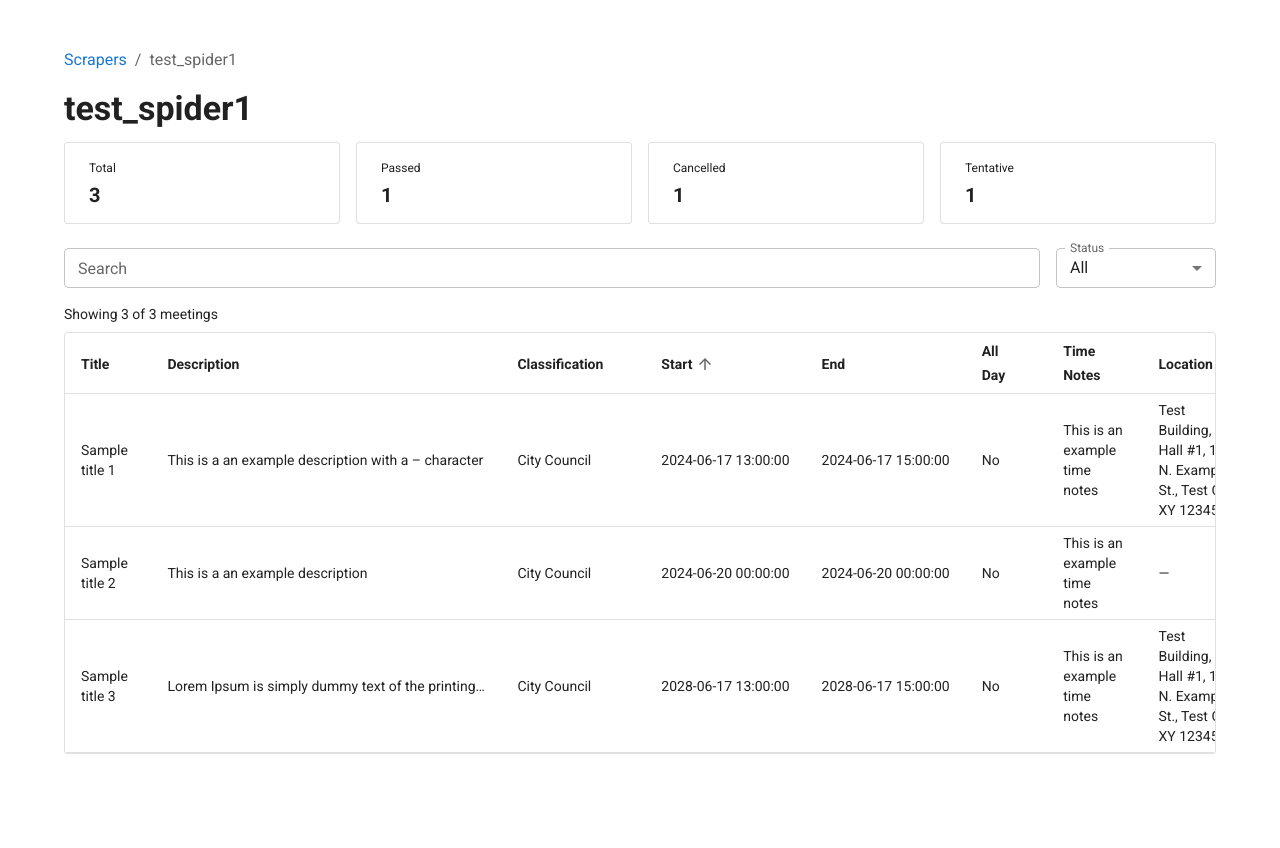
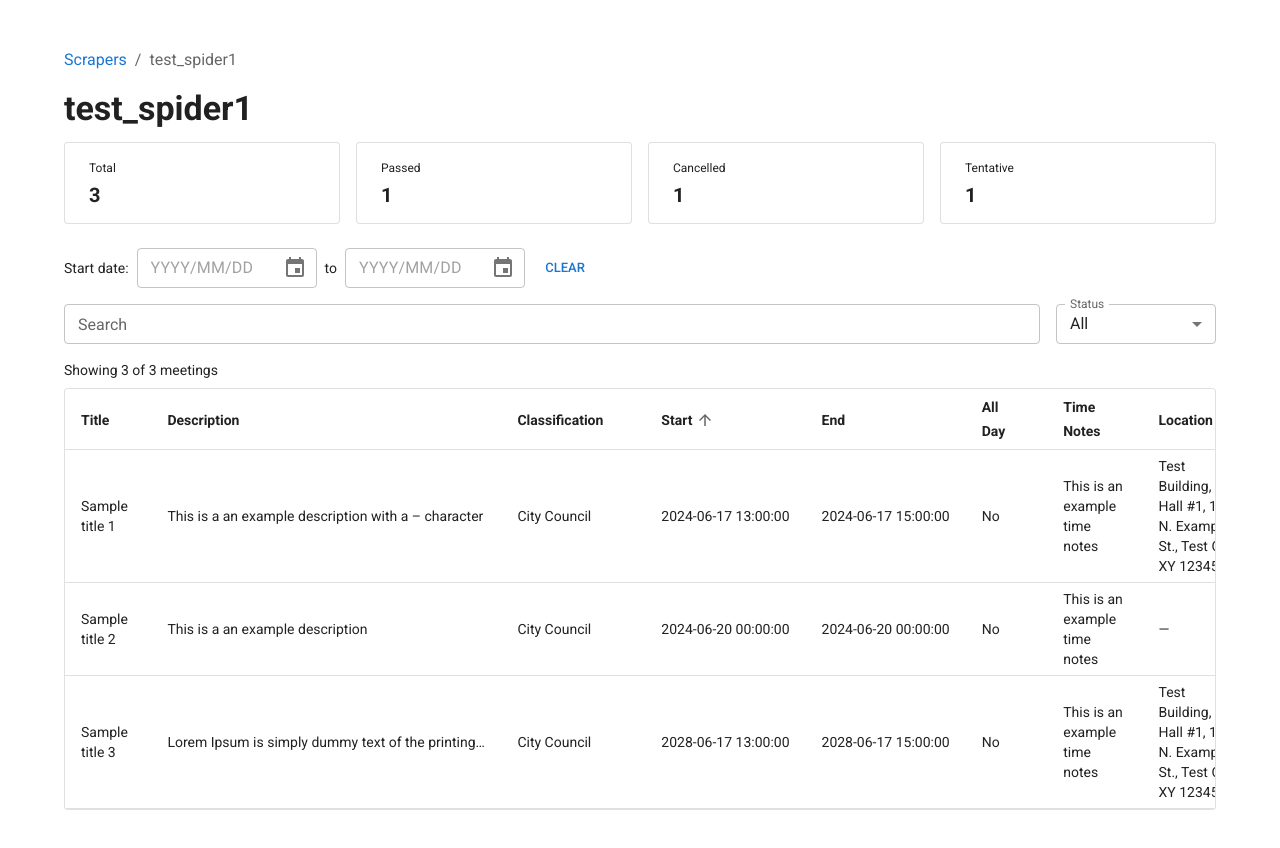
Before and after one commit to DevArtsLab/city-scrapers-meetings-viewer, a Next.js app: page /scrapers/test_spider1 in a window 1280 px wide. Shown: the top 848 px of the page. Before the commit the page ends 802 px from the top, so only its background shows below. Built offline with nearby package versions, Linux system fonts and the light colour scheme; what @mui/material-nextjs would draw is missing.

Commit message:
Added date range filter

```diff
--- /dev/null
+++ b/components/DateRangeFilter.tsx
@@ -0,0 +1,78 @@
+"use client";
+
+import Alert from "@mui/material/Alert";
+import Button from "@mui/material/Button";
+import Stack from "@mui/material/Stack";
+import Typography from "@mui/material/Typography";
+import { DatePicker } from "@mui/x-date-pickers/DatePicker";
+import { LocalizationProvider } from "@mui/x-date-pickers/LocalizationProvider";
+import { AdapterDayjs } from "@mui/x-date-pickers/AdapterDayjs";
+import dayjs, { Dayjs } from "dayjs";
+
+interface DateRangeFilterProps {
+  dateFrom: string;
+  dateTo: string;
+  onDateFromChange: (value: string) => void;
+  onDateToChange: (value: string) => void;
+  onClear: () => void;
+}
+
+export default function DateRangeFilter({
+  dateFrom,
+  dateTo,
+  onDateFromChange,
+  onDateToChange,
+  onClear,
+}: DateRangeFilterProps) {
+  const fromValue = dateFrom ? dayjs(dateFrom) : null;
+  const toValue = dateTo ? dayjs(dateTo) : null;
+  const endDateIsBeforeStartDate =
+    fromValue !== null && toValue !== null && toValue.isBefore(fromValue);
+
+  return (
+    <LocalizationProvider dateAdapter={AdapterDayjs}>
+      <Stack
+        direction="row"
+        spacing={1}
+        useFlexGap
+        sx={{ mb: 2, alignItems: "center", flexWrap: "wrap" }}
+      >
+        <Typography variant="body2" sx={{ whiteSpace: "nowrap" }}>
+          Start date:
+        </Typography>
+        <DatePicker
+          value={fromValue}
+          onChange={(val: Dayjs | null) =>
+            onDateFromChange(val ? val.format("YYYY-MM-DD") : "")
+          }
+          format="YYYY/MM/DD"
+          slotProps={{ textField: { size: "small", sx: { width: 180 } } }}
+        />
+        <Typography variant="body2">to</Typography>
+        <DatePicker
+          value={toValue}
+          minDate={fromValue ?? undefined}
+          onChange={(val: Dayjs | null) =>
+            onDateToChange(val ? val.format("YYYY-MM-DD") : "")
+          }
+          format="YYYY/MM/DD"
+          slotProps={{
+            textField: {
+              size: "small",
+              sx: { width: 180 },
+              error: endDateIsBeforeStartDate,
+            },
+          }}
+        />
+        {endDateIsBeforeStartDate && (
+          <Alert severity="error" sx={{ py: 0 }}>
+            End date must be after start date
+          </Alert>
+        )}
+        <Button size="small" onClick={onClear}>
+          Clear
+        </Button>
+      </Stack>
+    </LocalizationProvider>
+  );
+}
--- a/components/MeetingsTable.tsx
+++ b/components/MeetingsTable.tsx
@@ -15,6 +15,7 @@ import TextField from "@mui/material/TextField";
 import MenuItem from "@mui/material/MenuItem";
 import Typography from "@mui/material/Typography";
 import type { MeetingRecord } from "@/lib/scrapers";
+import DateRangeFilter from "@/components/DateRangeFilter";
 import MeetingCard, {
   locationText,
   normalizeStatus,
@@ -132,8 +133,18 @@ export default function MeetingsTable({
 }) {
   const [search, setSearch] = useState("");
   const [statusFilter, setStatusFilter] = useState("all");
+  const [dateFrom, setDateFrom] = useState("");
+  const [dateTo, setDateTo] = useState("");
   const [sortKey, setSortKey] = useState<SortKey>("start");
   const [sortDirection, setSortDirection] = useState<SortDirection>("asc");
+
+  // Convert "YYYY-MM-DD" to Date object in local time
+  const parseLocalDate = (s: string): Date | null => {
+    if (!s) return null;
+    const [y, m, d] = s.split("-").map(Number);
+    const date = new Date(y, m - 1, d, 0, 0, 0, 0);
+    return isNaN(date.getTime()) ? null : date;
+  };
 
   const stats = useMemo(() => {
     const counts: Record<string, number> = {};
@@ -152,6 +163,25 @@ export default function MeetingsTable({
       filtered = filtered.filter(
         (r) => normalizeStatus(r.status) === statusFilter
       );
+    }
+
+    // Date filterring: include meetings that start or end within the selected date range
+    if (dateFrom || dateTo) {
+      const from = parseLocalDate(dateFrom);
+      const toDate = parseLocalDate(dateTo);
+      if (toDate) toDate.setHours(23, 59, 59, 999);
+
+      filtered = filtered.filter((r) => {
+        const isWithinDateRange = (dateStr: string | undefined) => {
+          if (!dateStr) return false;
+          const meetingDate = new Date(dateStr);
+          if (isNaN(meetingDate.getTime())) return false;
+          if (from && meetingDate < from) return false;
+          if (toDate && meetingDate > toDate) return false;
+          return true;
+        };
+        return isWithinDateRange(r.start) || isWithinDateRange(r.end);
+      });
     }
 
     if (query) {
@@ -174,7 +204,7 @@ export default function MeetingsTable({
       const cmp = sortValue(a, sortKey).localeCompare(sortValue(b, sortKey));
       return sortDirection === "asc" ? cmp : -cmp;
     });
-  }, [records, search, statusFilter, sortKey, sortDirection]);
+  }, [records, search, statusFilter, dateFrom, dateTo, sortKey, sortDirection]);
 
   const handleSort = (key: SortKey) => {
     if (key === sortKey) {
@@ -204,6 +234,17 @@ export default function MeetingsTable({
           />
         ))}
       </Box>
+
+      <DateRangeFilter
+        dateFrom={dateFrom}
+        dateTo={dateTo}
+        onDateFromChange={setDateFrom}
+        onDateToChange={setDateTo}
+        onClear={() => {
+          setDateFrom("");
+          setDateTo("");
+        }}
+      />
 
       <Stack
         direction={{ xs: "column", sm: "row" }}
--- a/package.json
+++ b/package.json
@@ -16,6 +16,8 @@
     "@emotion/styled": "^11.14.1",
     "@mui/material": "^9.0.1",
     "@mui/material-nextjs": "^9.0.1",
+    "@mui/x-date-pickers": "^9.5.0",
+    "date-fns": "^4.4.0",
     "next": "16.2.6",
     "react": "19.2.4",
     "react-dom": "19.2.4"
```
Also changed, not shown: 1 other file (tests, documents, lock files or other folders).
